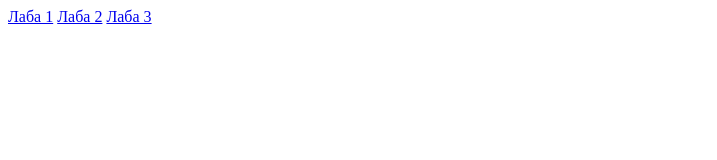
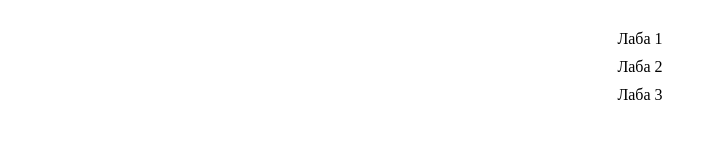
Before and after one commit to antoshka838/EVT, a plain HTML site: page index.html in a window 1280 px wide. Shown: the whole page, without its empty margins (0-717 px from the left). Drawn offline with Linux system fonts and the light colour scheme.

Commit message:
add slyles

```diff
--- a/index.html
+++ b/index.html
@@ -4,10 +4,13 @@
     <meta charset="UTF-8">
     <meta name="viewport" content="width=device-width, initial-scale=1.0">
     <title>Лабы эвт</title>
+    <link rel="stylesheet" href="/styles.css">
 </head>
 <body>
+    <div class="container">
     <a href="/EVT/LB5/index.html">Лаба 1</a>
     <a href="/EVT/LB6/6_lab_EVT.html">Лаба 2</a>
     <a href="/EVT/LB7/EVT_lab7.html">Лаба 3</a>
+</div>
 </body>
 </html>
--- /dev/null
+++ b/styles.css
@@ -0,0 +1,16 @@
+body {
+    margin: 0;
+  }
+
+.container{
+    display: flex;
+    align-items: center;
+    flex-direction: column;
+    margin-top: 20px;
+}
+
+a{
+    margin-top: 10px;
+    text-decoration: none;
+    color: black;
+}
```
